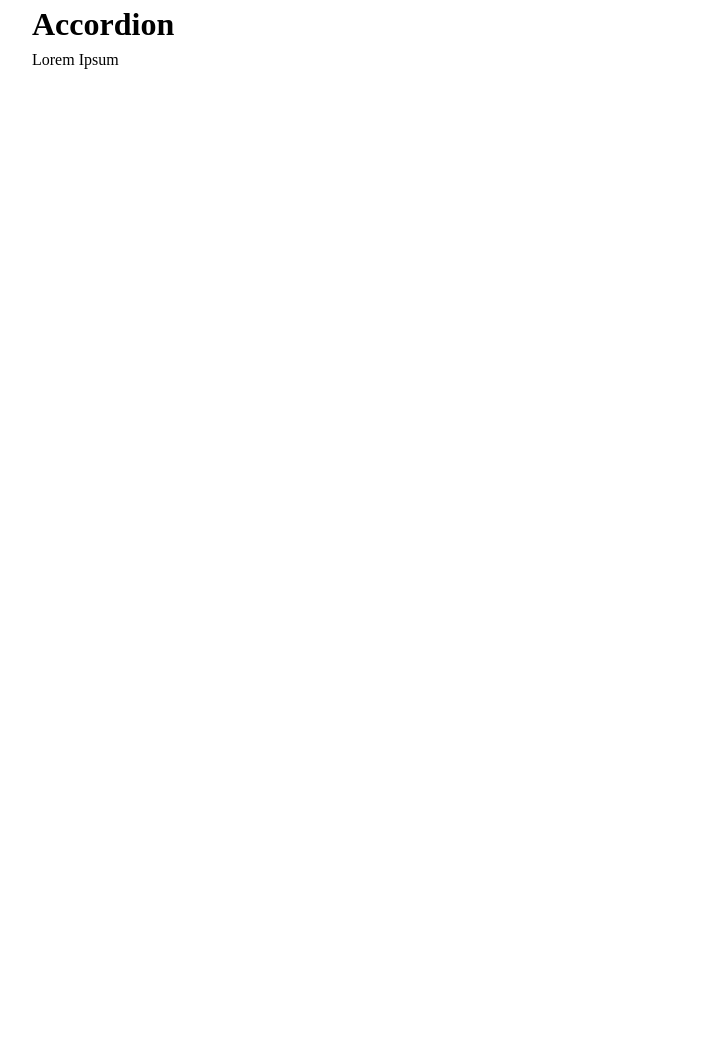
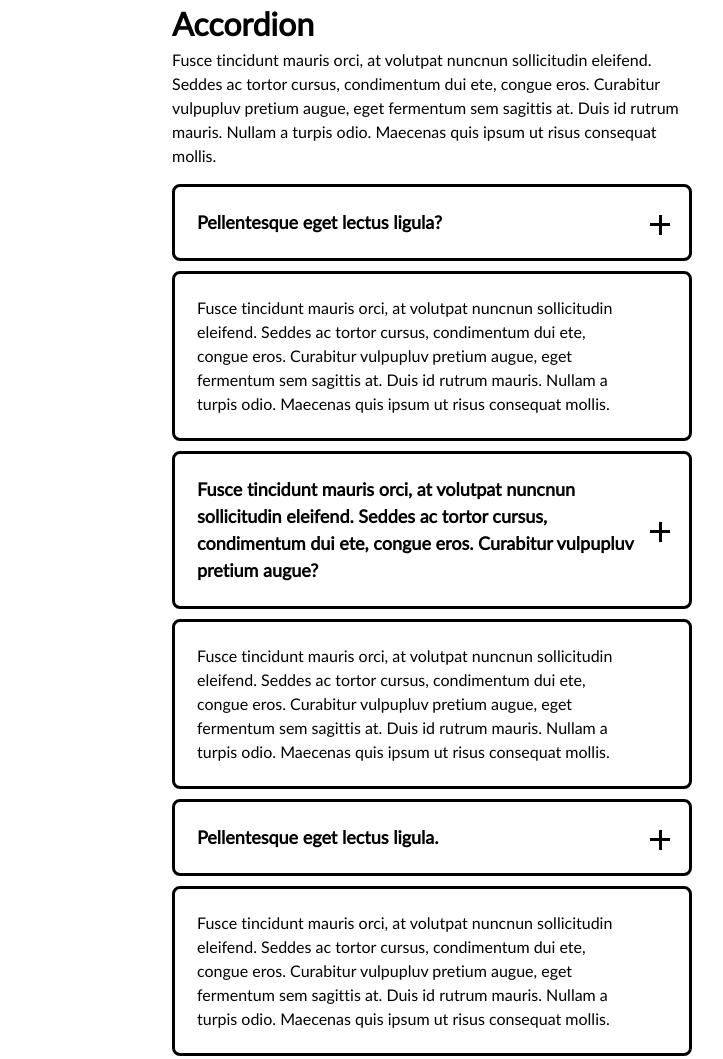
Before and after one commit to Duncan-Mckenna/accordion, a website: page src/index.html in a window 1280 px wide. Shown: the whole page, without its empty margins (208-931 px from the left). Before the commit the page ends 800 px from the top, so only its background shows below. Drawn offline with nearby package versions, Linux system fonts and the light colour scheme; files that its build step writes are made by us from their sources; files whose address does not match are found by name.

Commit message:
Added non-interactive styling

```diff
--- a/src/index.html
+++ b/src/index.html
@@ -10,11 +10,28 @@
 
     <div class="container">
       <h1>Accordion</h1>
-      <p>Lorem Ipsum</p>
+      <p class="mb-1">Fusce tincidunt mauris orci, at volutpat nuncnun sollicitudin eleifend. Seddes ac tortor cursus, condimentum dui ete, congue eros. Curabitur vulpupluv pretium augue, eget fermentum sem sagittis at. Duis id rutrum mauris. Nullam a turpis odio. Maecenas quis ipsum ut risus consequat mollis. </p>
 
-      <div class="accordion">
-        <!-- div div div -->
-      </div>
+      <ul class="accordion">
+        <li>
+            <h3 class="accordion__head">Pellentesque eget lectus ligula?</h3>
+            <div class="accordion__body">
+                <p>Fusce tincidunt mauris orci, at volutpat nuncnun sollicitudin eleifend. Seddes ac tortor cursus, condimentum dui ete, congue eros. Curabitur vulpupluv pretium augue, eget fermentum sem sagittis at. Duis id rutrum mauris. Nullam a turpis odio. Maecenas quis ipsum ut risus consequat mollis.
+            </div>
+        </li>
+        <li>
+            <h3 class="accordion__head">Fusce tincidunt mauris orci, at volutpat nuncnun sollicitudin eleifend. Seddes ac tortor cursus, condimentum dui ete, congue eros. Curabitur vulpupluv pretium augue?</h3>
+            <div class="accordion__body">
+                <p>Fusce tincidunt mauris orci, at volutpat nuncnun sollicitudin eleifend. Seddes ac tortor cursus, condimentum dui ete, congue eros. Curabitur vulpupluv pretium augue, eget fermentum sem sagittis at. Duis id rutrum mauris. Nullam a turpis odio. Maecenas quis ipsum ut risus consequat mollis.
+            </div>
+        </li>
+        <li>
+            <h3 class="accordion__head">Pellentesque eget lectus ligula.</h3>
+            <div class="accordion__body">
+                <p>Fusce tincidunt mauris orci, at volutpat nuncnun sollicitudin eleifend. Seddes ac tortor cursus, condimentum dui ete, congue eros. Curabitur vulpupluv pretium augue, eget fermentum sem sagittis at. Duis id rutrum mauris. Nullam a turpis odio. Maecenas quis ipsum ut risus consequat mollis.
+            </div>
+        </li>
+      </ul>
     </div>
 
 
--- a/src/js/main.js
+++ /dev/null
@@ -1,2 +0,0 @@
-const
-  wrapper = document.querySelectorAll('#wrapper')
--- a/src/scss/_general.scss
+++ b/src/scss/_general.scss
@@ -1,7 +1,47 @@
 /*
 Place for styles that concerns to the page itself
 */
+
+body{
+  // font-family: 'Lato', sans-serif;
+  font-family: 'Lato', serif;
+}
+
+
 .container {
-  max-width: 800px;
+  max-width: 540px;
   margin: 0 auto;
+  padding: 0 10px;
 }
+
+.mb-1{
+  margin-bottom: 1rem;
+}
+.mb-2{
+  margin-bottom: 2rem;
+}
+.mb-3{
+  margin-bottom: 3rem;
+}
+.mb-4{
+  margin-bottom: 4rem;
+}
+
+/* latin-ext */
+@font-face {
+  font-family: 'Lato';
+  font-style: normal;
+  font-weight: 400;
+  font-display: swap;
+  src: local('Lato Regular'), local('Lato-Regular'), url(https://fonts.gstatic.com/s/lato/v16/S6uyw4BMUTPHjxAwXiWtFCfQ7A.woff2) format('woff2');
+  unicode-range: U+0100-024F, U+0259, U+1E00-1EFF, U+2020, U+20A0-20AB, U+20AD-20CF, U+2113, U+2C60-2C7F, U+A720-A7FF;
+}
+/* latin */
+@font-face {
+  font-family: 'Lato';
+  font-style: normal;
+  font-weight: 400;
+  font-display: swap;
+  src: local('Lato Regular'), local('Lato-Regular'), url(https://fonts.gstatic.com/s/lato/v16/S6uyw4BMUTPHjx4wXiWtFCc.woff2) format('woff2');
+  unicode-range: U+0000-00FF, U+0131, U+0152-0153, U+02BB-02BC, U+02C6, U+02DA, U+02DC, U+2000-206F, U+2074, U+20AC, U+2122, U+2191, U+2193, U+2212, U+2215, U+FEFF, U+FFFD;
+}
--- a/src/scss/components/_accordion.scss
+++ b/src/scss/components/_accordion.scss
@@ -1,3 +1,40 @@
-.accordion{
-  // blah blah blah
+// accordion component
+
+.accordion {
+  .accordion__head,
+  .accordion__body{
+    border-radius: 8px;
+    padding: 22px 52px 22px 22px;
+    border: 3px solid black;
+    margin-bottom: 10px;
+  }
+  .accordion__head{
+    font-size: 1.125em;
+    position: relative;
+
+    &:hover, &:focus{
+      cursor: pointer;
+    }
+
+    // -
+    &:after{
+      width: 20px;
+      height: 3px;
+      right: 19px;
+    }
+    // |
+    &:before{
+      width: 3px;
+      height: 20px;
+      right: 27px;
+      margin-top: -8px;
+    }
+
+    &:after, &:before{
+      position: absolute;
+      background-color: black;
+      content: '';
+      top: 50%;
+    }
+  }
 }
```
Also changed, not shown: README.md.
